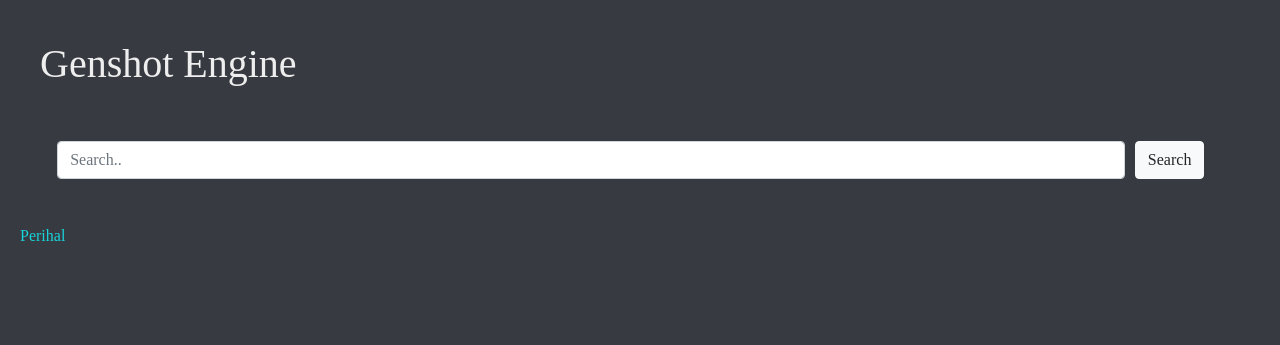
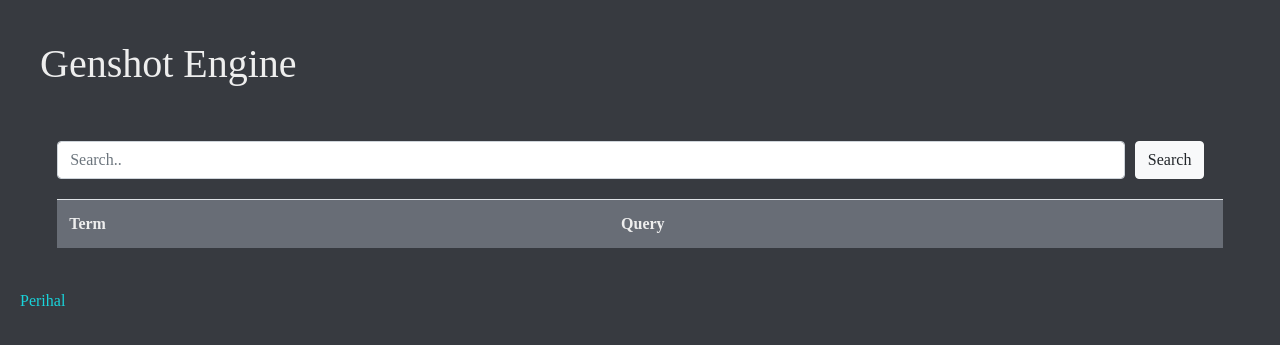
Before and after one commit to rehagana16/Genshot-Search, a Flask app: page /search in a window 1280 px wide. Shown: the top 345 px of the page. Run offline with Flask 2, Linux system fonts and the light colour scheme; lists and menus that the app fills with data are empty; parts of the project's set-up code (start-up, migrations or seed data) failed here and were passed over.

Commit message:
final commit

```diff
--- a/src/app.py
+++ b/src/app.py
@@ -83,7 +83,7 @@ def search() :
 				pass
 		else :
 			return render_template("search.html",error_message="No results found")
-	return render_template("search.html",result=hasil ,key=key_all, query = key_query_table,length = search_engine.length(vector_table),query_length = search_engine.length(key_query_table),vector = vector_table)
+	return render_template("search.html",result=hasil ,key=key_all, query = key_query_table,length = search_engine.length(vector_table),query_length = search_engine.length(key_query_table),vector = vector_table, error_message = "")
 
 def printkey():
 	hasil_table = []
--- a/src/static/css/main.css
+++ b/src/static/css/main.css
@@ -8,8 +8,8 @@ h2 {
     margin-bottom : 30px;
 }
 th{
-    color : white;
-    background-color: black;
+    color : #eeeeee;
+    background-color: #686d76;
 }
 
 img{
--- a/src/templates/search.html
+++ b/src/templates/search.html
@@ -26,6 +26,10 @@
             p{
                 color : #eeeeee;
             }
+
+            td{
+                color : #eeeeee;
+            }
         </style>
     </head>
     <body>
@@ -45,7 +49,13 @@
         </form>
 
 
+        {% if error_message != "" %}
+        <p>
+            {{error_message}}
+        </p>
+        {% endif %}
 
+        {%if error_message == "" %}
         {% for i,j,k,l,m in result %}
         <h4><a href = "/document_details/{{i}}/{{m}}">{{i}}</a></h4>
         <p style="margin-bottom:5px;"> Jumlah Kata : {{j}}</p>
@@ -53,14 +63,8 @@
         <p>{{k}}</p>
         {% endfor %}
 
-        {% if error_message != "" %}
-        <p>
-            {{error_message}}
-        </p>
-        {% endif %}
 
-        {% if error_message == ""%}
-        {%if length != 0 %}
+
         <table class = "table">
             <tr>
                 <th>Term</th>
@@ -79,9 +83,8 @@
             </tr>
             {%endfor%}
         </table>
-        {%endif%}
-        {%endif%}
     </div>
+    {%endif%}
     <a href="/perihal">Perihal</a>
 
     </body>
```
